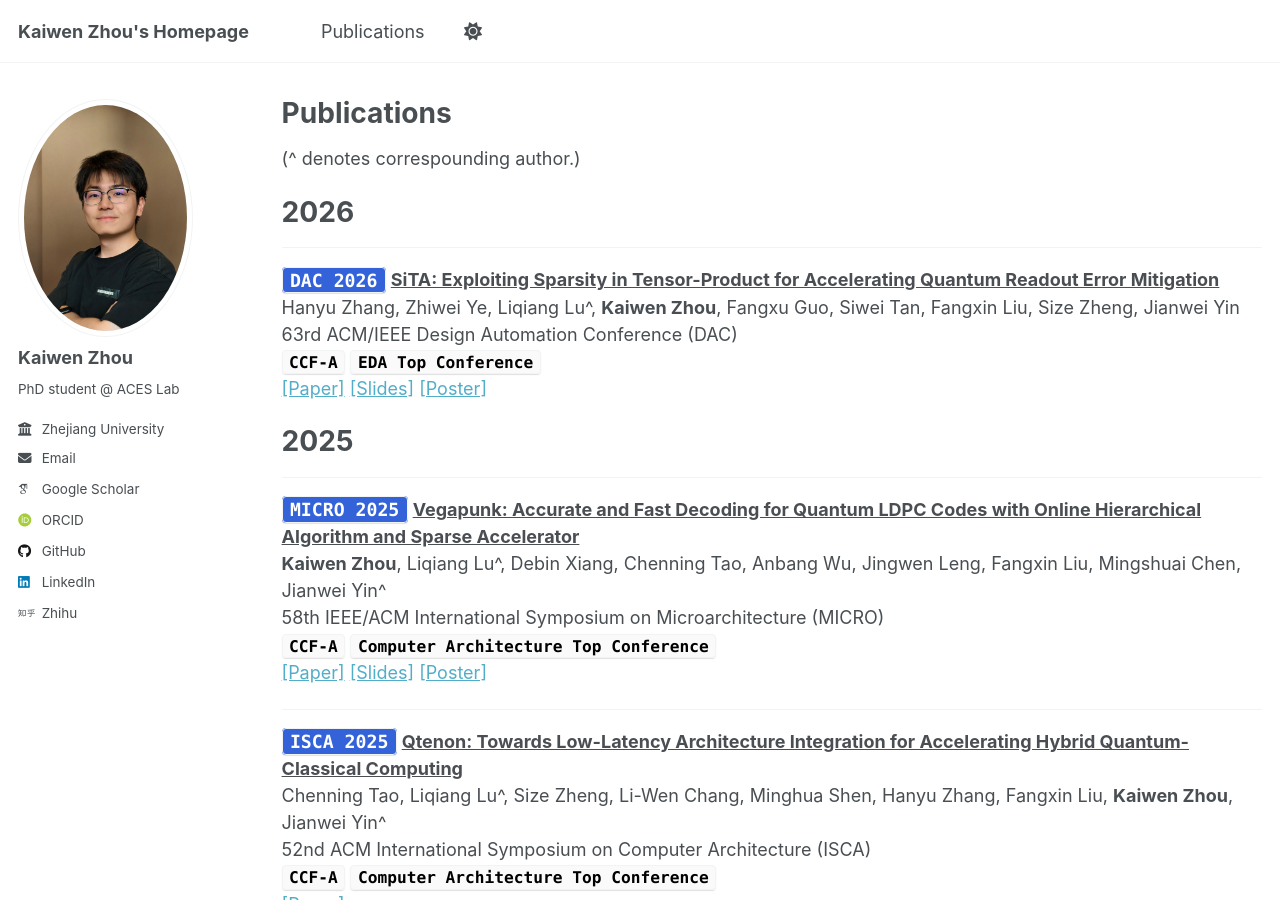
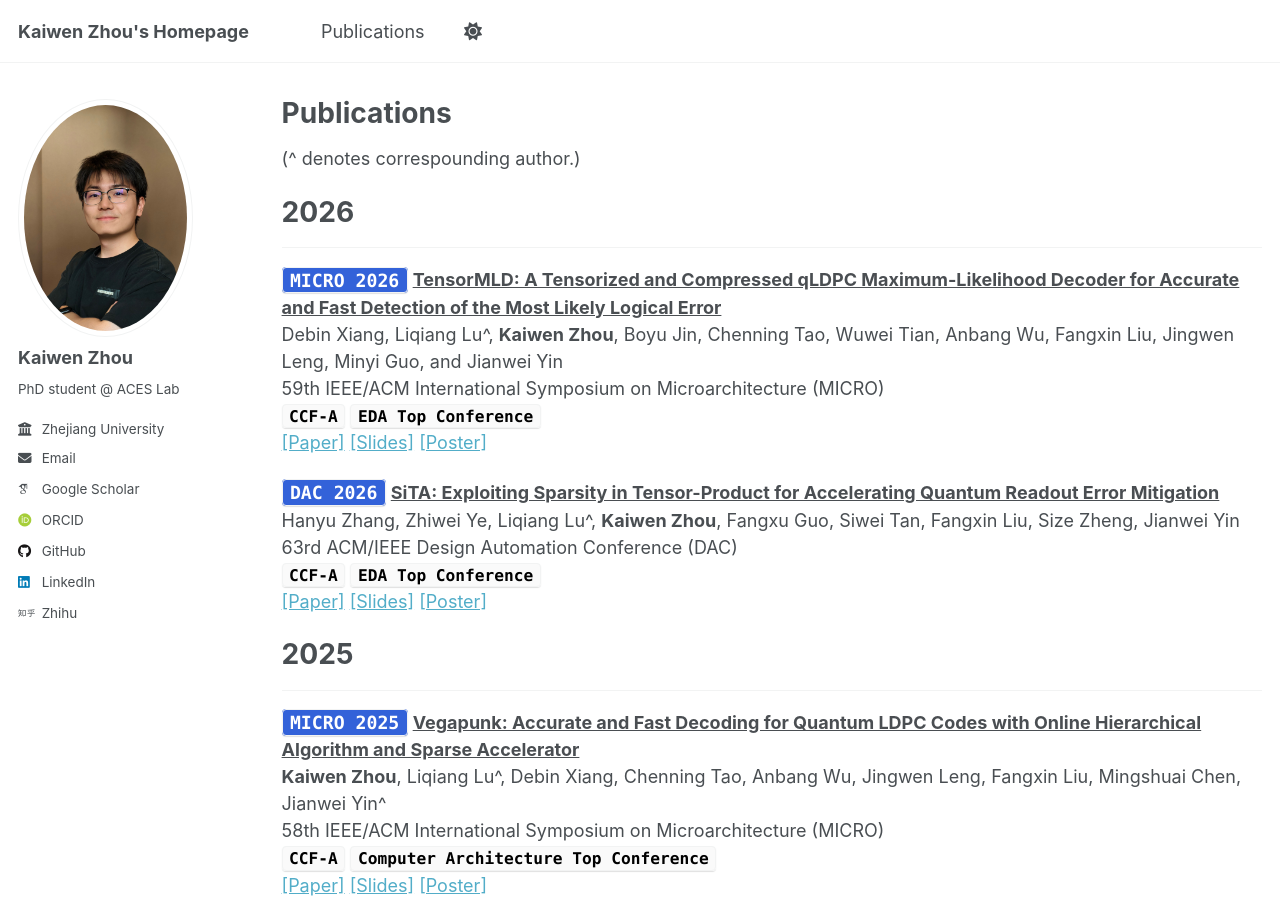
Before and after one commit to KaiwenZhou2003/kaiwenzhou2003.github.io, a Jekyll site: the page built from _pages/publications.md, in a window 1280 px wide and 900 px high. Built offline with Jekyll 4.4.1, drawn with Linux system fonts in a browser that asks for light colours; some web fonts are replaced.

Commit message:
add paper

```diff
--- a/_pages/publications.md
+++ b/_pages/publications.md
@@ -10,6 +10,23 @@ author_profile: true
 # 2026
 
 ------
+
+<code style="color: #ffffff; background-color:rgb(51, 98, 217); font-size: 1.01em;"><b>MICRO 2026</b></code>
+<a href="#" style="color:rgb(74, 78, 82); "><strong>
+  TensorMLD: A Tensorized and Compressed qLDPC Maximum-Likelihood Decoder for Accurate and Fast Detection of the Most Likely Logical Error</strong>
+</a>
+<br>
+<span >Debin Xiang, Liqiang Lu^, <strong>Kaiwen Zhou</strong>, Boyu Jin, Chenning Tao, Wuwei Tian, Anbang Wu, Fangxin Liu, Jingwen Leng, Minyi Guo, and Jianwei Yin
+</span>
+<br>
+<span style="">
+59th IEEE/ACM International Symposium on Microarchitecture (MICRO)
+</span>
+<br>
+<code style="color: black; background-color: #fafafa; font-size: 0.9em;"><b>CCF-A</b></code>
+<code style="color: black; background-color: #fafafa; font-size: 0.9em;"><b>EDA Top Conference</b></code>
+<br>
+<a href="../paper_files/MICRO2026_TensorMLD.pdf">[Paper]</a> <a href="../slides_files/MICRO2026_TensorMLD_Slides.pdf">[Slides]</a> <a href="../poster_files/MICRO2026_TensorMLD_Poster.pdf">[Poster]</a>
 
 <code style="color: #ffffff; background-color:rgb(51, 98, 217); font-size: 1.01em;"><b>DAC 2026</b></code>
 <a href="#" style="color:rgb(74, 78, 82); "><strong>
```
Also changed, not shown: _pages/about.md (+2 -0 lines).
